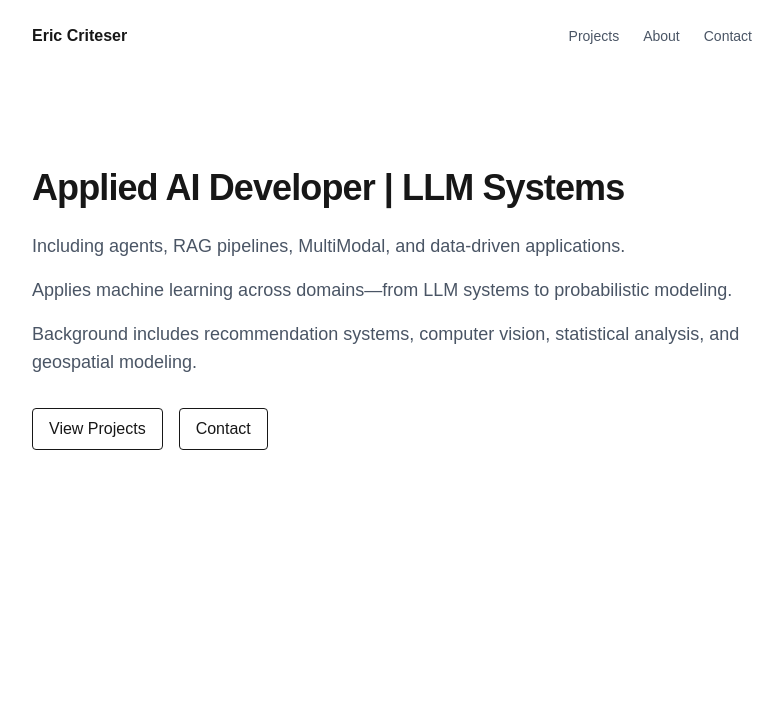
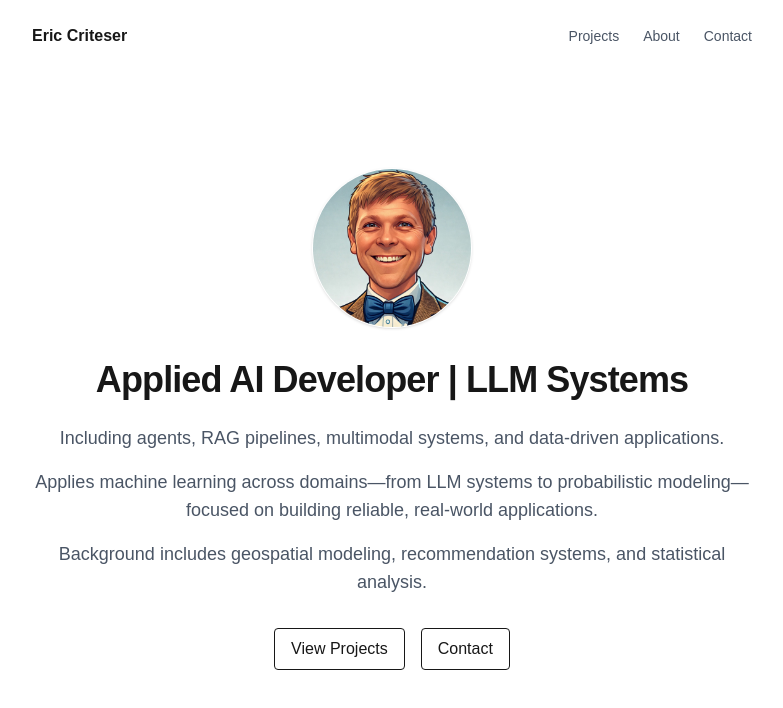
Before and after one commit to eric220/portfolio, a Next.js app: page / in a window 1280 px wide. Shown: the top 708 px of the page, without its empty margins (248-1031 px from the left). Built offline with nearby package versions, Linux system fonts and the light colour scheme.

Commit message:
add profile image

```diff
--- a/src/app/page.tsx
+++ b/src/app/page.tsx
@@ -1,39 +1,43 @@
-import Image from "next/image";
+import Image from "next/image"
 
 export default function HomePage() {
   return (
     <div className="max-w-3xl mx-auto px-6 py-24">
-      {/* Headline */}
-      <h1 className="text-4xl font-bold tracking-tight">
+
+      {/* Profile Image */}
+      <div className="mb-8 flex justify-center">
+        <Image
+          src="/images/profile.jpg"
+          alt="Eric Criteser"
+          width={160}
+          height={160}
+          className="rounded-full border shadow"
+          priority
+        />
+      </div>
+
+      <h1 className="text-4xl font-bold tracking-tight text-center">
         Applied AI Developer | LLM Systems
       </h1>
 
-      {/* Subtext */}
-      <div className="mt-6 text-lg text-gray-600 space-y-4">
+      <div className="mt-6 text-lg text-gray-600 space-y-4 text-center">
+        <p>Including agents, RAG pipelines, multimodal systems, and data-driven applications.</p>
+
         <p>
-          Including agents, RAG pipelines, MultiModal, and data-driven applications.
+          Applies machine learning across domains—from LLM systems to probabilistic modeling—
+          focused on building reliable, real-world applications.
         </p>
+
         <p>
-          Applies machine learning across domains—from LLM systems to probabilistic modeling.
-        </p>
-        <p>
-          Background includes recommendation systems, computer vision, statistical analysis, and geospatial modeling.
+          Background includes geospatial modeling, recommendation systems, and statistical analysis.
         </p>
       </div>
 
-      {/* CTA */}
-      <div className="mt-8 flex gap-4">
-        <a
-          href="/projects"
-          className="px-4 py-2 border rounded hover:bg-gray-100"
-        >
+      <div className="mt-8 flex gap-4 justify-center">
+        <a href="/projects" className="px-4 py-2 border rounded hover:bg-gray-100">
           View Projects
         </a>
-
-        <a
-          href="/contact"
-          className="px-4 py-2 border rounded hover:bg-gray-100"
-        >
+        <a href="/contact" className="px-4 py-2 border rounded hover:bg-gray-100">
           Contact
         </a>
       </div>
```
Also changed, not shown: public/images/profile.jpg (added).
